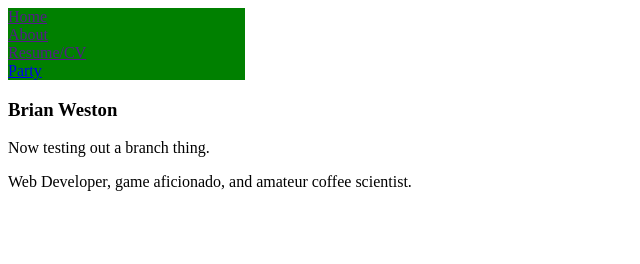
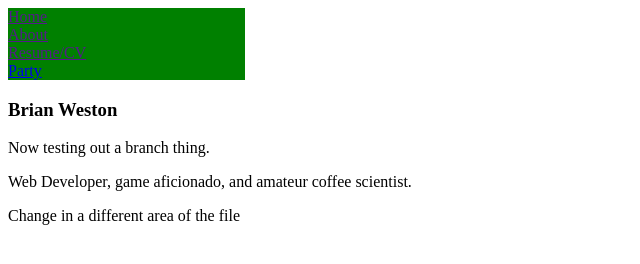
Before and after one commit to MrChozo/brianweston.info.OLD, a plain HTML site: page index.html in a window 1280 px wide. Shown: the whole page, without its empty margins (0-640 px from the left). Drawn offline with Linux system fonts and the light colour scheme.

Commit message:
Add different area message

```diff
--- a/index.html
+++ b/index.html
@@ -16,6 +16,7 @@
 		<h3>Brian Weston</h3>
 		<p>Now testing out a branch thing.</p>
 		<p>Web Developer, game aficionado, and amateur coffee scientist.</p>
+		<p>Change in a different area of the file</p>
 	</div>
 </body>
 </html>
```
